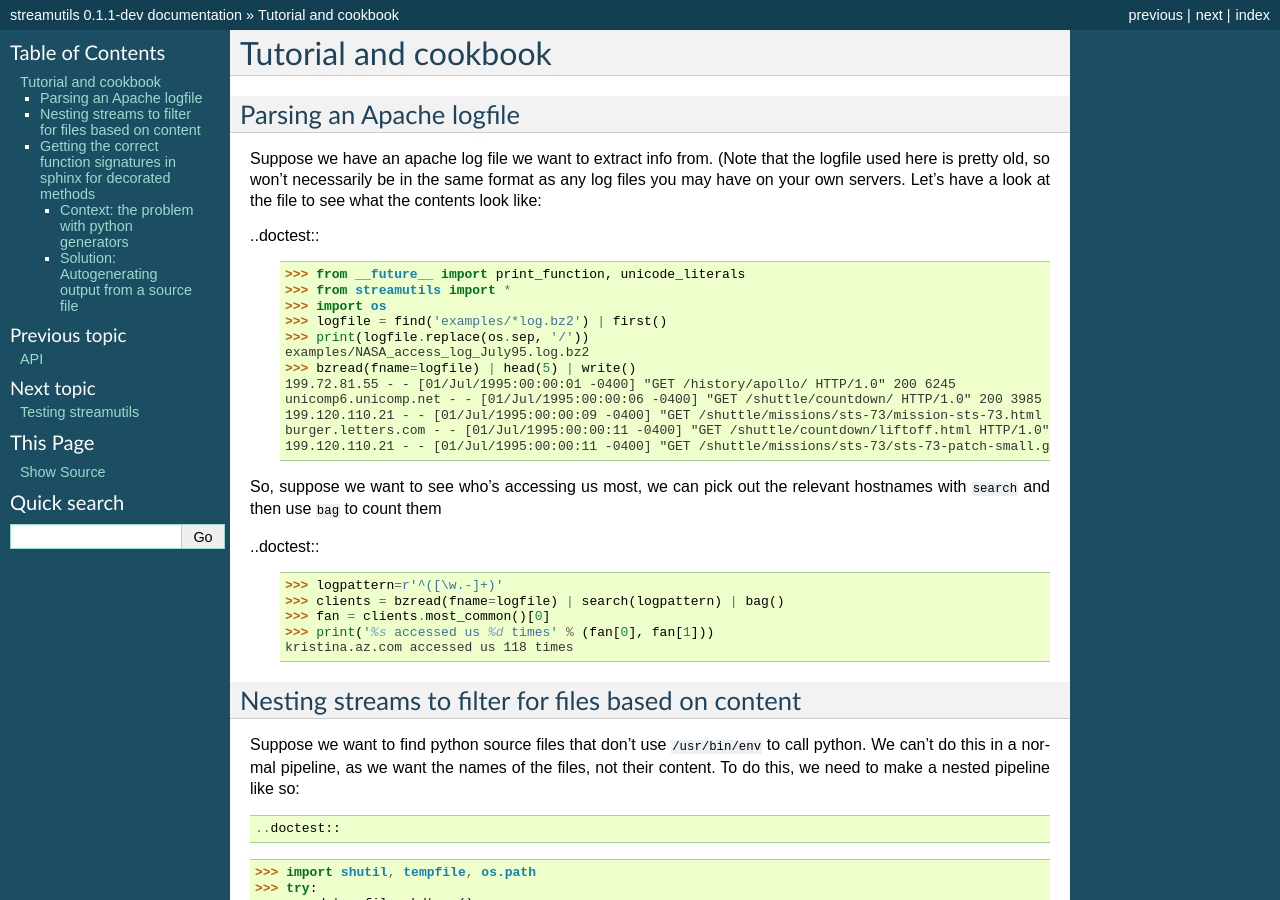
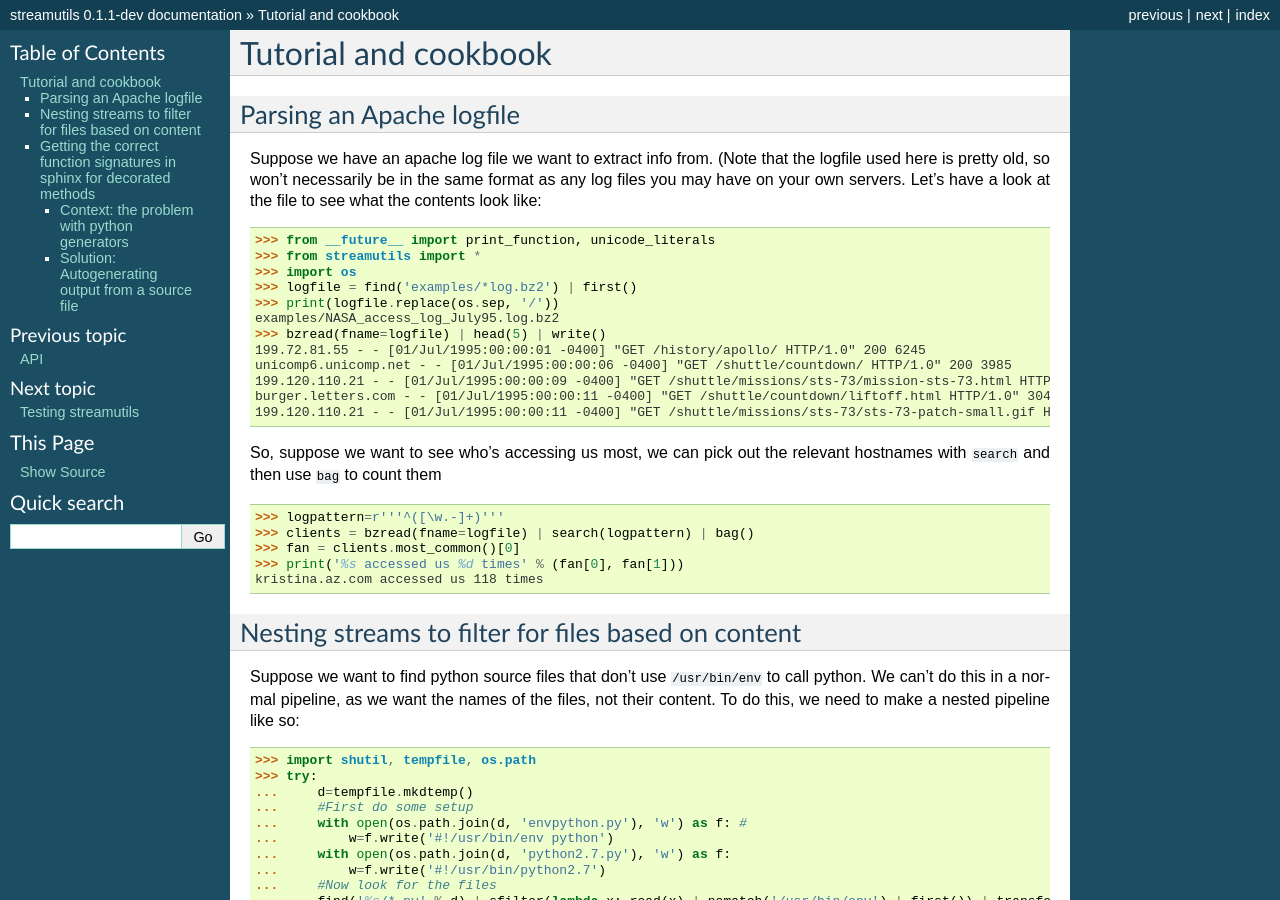
Before and after one commit to maxgrenderjones/streamutils, a Sphinx documentation site: the page built from docs/cookbook.rst, in a window 1280 px wide and 900 px high. Built offline with Sphinx 7.4.7, drawn with Linux system fonts in a browser that asks for light colours.

Commit message:
more rst layout fixes

```diff
--- a/docs/cookbook.rst
+++ b/docs/cookbook.rst
@@ -6,7 +6,8 @@ Parsing an Apache logfile
 
 Suppose we have an apache log file we want to extract info from. (Note that the logfile used here is pretty old, so won't necessarily be in the same format as any log files you may have on your own servers. Let's have a look at the file to see what the contents look like:
 
-..doctest::
+.. doctest::
+
     >>> from __future__ import print_function, unicode_literals
     >>> from streamutils import *
     >>> import os
@@ -22,8 +23,9 @@ Suppose we have an apache log file we want to extract info from. (Note that the
 
 So, suppose we want to see who's accessing us most, we can pick out the relevant hostnames with ``search`` and then use ``bag`` to count them
 
-..doctest::
-    >>> logpattern=r'^([\w.-]+)'
+.. doctest::
+
+    >>> logpattern=r'''^([\w.-]+)'''
     >>> clients = bzread(fname=logfile) | search(logpattern) | bag()
     >>> fan = clients.most_common()[0]
     >>> print('%s accessed us %d times' % (fan[0], fan[1]))
@@ -33,9 +35,10 @@ So, suppose we want to see who's accessing us most, we can pick out the relevant
 Nesting streams to filter for files based on content
 ----------------------------------------------------
 
-Suppose we want to find python source files that don't use ``/usr/bin/env`` to call python. We can't do this in a normal pipeline, as we want the names of the files, not their content. To do this, we need to make a nested pipeline like so::
+Suppose we want to find python source files that don't use ``/usr/bin/env`` to call python. We can't do this in a normal pipeline, as we want the names of the files, not their content. To do this, we need to make a nested pipeline like so:
 
-..doctest::
+.. doctest::
+
     >>> import shutil, tempfile, os.path
     >>> try:
     ...     d=tempfile.mkdtemp()
@@ -69,9 +72,10 @@ In order to generate the documentation for a ``Noodle`` class and supply the cor
 Solution: Autogenerating output from a source file
 ~~~~~~~~~~~~~~~~~~~~~~~~~~~~~~~~~~~~~~~~~~~~~~~~~~
 
-Problem is, you now need to maintain your method signature documentation in two places. One potential solution (that streamutils itself uses) is to autogenerate this output like so::
+Problem is, you now need to maintain your method signature documentation in two places. One potential solution (that streamutils itself uses) is to autogenerate this output like so:
 
-..doctest::
+.. doctest::
+
     >>> import streamutils as su
     >>> from streamutils import *
     >>> funcs=read(fname='src/streamutils/__init__.py') | search(r'\s?def ((\w+)[(].*[)]):(?:\s?[#].*)?', group=None, names=['sig', 'name']) | sfilter(lambda x: x['name'] in (set(su.__all__) - set(['wrap', 'wrapTerminator']))) | ssorted(key=lambda x: x['name'])
```
